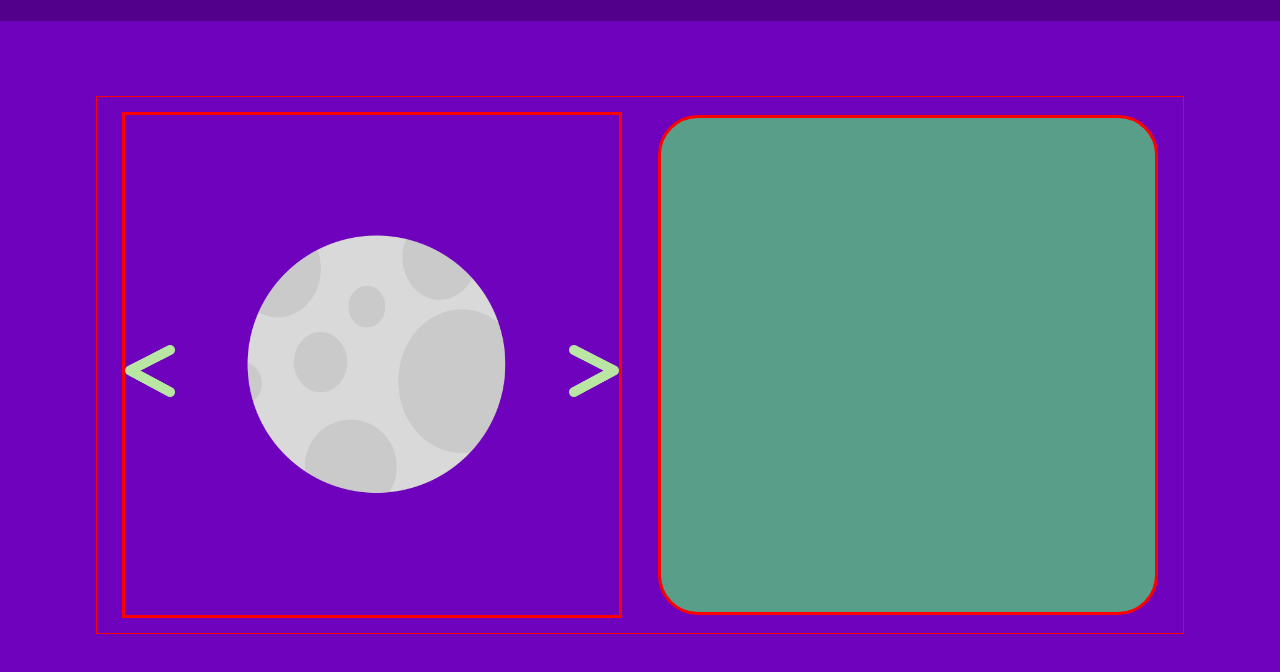
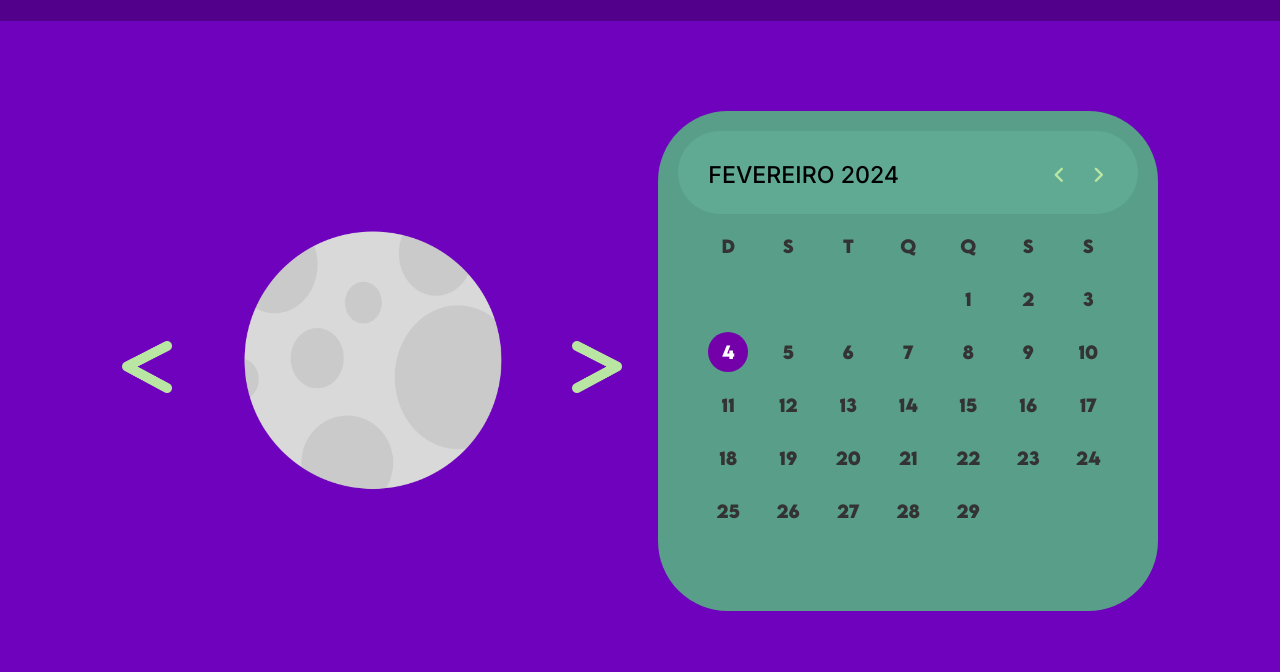
Before and after one commit to ahatra5/astroHorta, a plain HTML site: page index.html in a window 1280 px wide. Shown: the part 162-834 px from the top of the page. Drawn offline with nearby package versions, Linux system fonts and the light colour scheme; a web font is replaced by a local one.

Commit message:
calendarioMeses

```diff
--- /dev/null
+++ b/calendar.js
@@ -0,0 +1,55 @@
+const daysTag = document.querySelector(".days"),
+    currentDate = document.querySelector(".current-date"),
+    prevNextIcon = document.querySelectorAll(".icons span");
+
+// getting new date, current year and month
+let date = new Date(),
+    currYear = date.getFullYear(),
+    currMonth = date.getMonth();
+
+// storing full name of all months in array
+const months = ["JANEIRO", "FEVEREIRO", "MARÇO", "ABRIL", "MAIO", "JUNHO", "JULHO",
+    "AGOSTO", "SETEMBRO", "OUTUBRO", "NOVEMBRO", "DEZEMBRO"];
+
+const renderCalendar = () => {
+    let firstDayofMonth = new Date(currYear, currMonth, 1).getDay(), // getting first day of month
+        lastDateofMonth = new Date(currYear, currMonth + 1, 0).getDate(), // getting last date of month
+        lastDayofMonth = new Date(currYear, currMonth, lastDateofMonth).getDay(), // getting last day of month
+        lastDateofLastMonth = new Date(currYear, currMonth, 0).getDate(); // getting last date of previous month
+    let liTag = "";
+
+    for (let i = firstDayofMonth; i > 0; i--) { // creating li of previous month last days
+        liTag += `<li class="inactive">${lastDateofLastMonth - i + 1}</li>`;
+    }
+
+    for (let i = 1; i <= lastDateofMonth; i++) { // creating li of all days of current month
+        // adding active class to li if the current day, month, and year matched
+        let isToday = i === date.getDate() && currMonth === new Date().getMonth()
+            && currYear === new Date().getFullYear() ? "active" : "";
+        liTag += `<li class="${isToday}">${i}</li>`;
+    }
+
+    for (let i = lastDayofMonth; i < 6; i++) { // creating li of next month first days
+        liTag += `<li class="inactive">${i - lastDayofMonth + 1}</li>`
+    }
+    currentDate.innerText = `${months[currMonth]} ${currYear}`; // passing current mon and yr as currentDate text
+    daysTag.innerHTML = liTag;
+}
+renderCalendar();
+
+prevNextIcon.forEach(icon => { // getting prev and next icons
+    icon.addEventListener("click", () => { // adding click event on both icons
+        // if clicked icon is previous icon then decrement current month by 1 else increment it by 1
+        currMonth = icon.id === "prev" ? currMonth - 1 : currMonth + 1;
+
+        if (currMonth < 0 || currMonth > 11) { // if current month is less than 0 or greater than 11
+            // creating a new date of current year & month and pass it as date value
+            date = new Date(currYear, currMonth, new Date().getDate());
+            currYear = date.getFullYear(); // updating current year with new date year
+            currMonth = date.getMonth(); // updating current month with new date month
+        } else {
+            date = new Date(); // pass the current date as date value
+        }
+        renderCalendar(); // calling renderCalendar function
+    });
+});
--- a/index.html
+++ b/index.html
@@ -9,10 +9,18 @@
       href="https://fonts.googleapis.com/css?family=Gugi"
       rel="stylesheet"
     />
+    <link
+      rel="stylesheet"
+      href="https://fonts.googleapis.com/css2?family=Material+Symbols+Rounded:opsz,wght,FILL,GRAD@20..48,100..700,0..1,-50..200"
+    />
     <link rel="preconnect" href="https://fonts.googleapis.com" />
     <link rel="preconnect" href="https://fonts.gstatic.com" crossorigin />
     <link
       href="https://fonts.googleapis.com/css2?family=Baloo+Bhaina+2:wght@400..800&display=swap"
+      rel="stylesheet"
+    />
+    <link
+      href="https://fonts.googleapis.com/css2?family=Inter:wght@100..900&display=swap"
       rel="stylesheet"
     />
   </head>
@@ -53,8 +61,84 @@
           <img src="img/flechaDireita.png" alt="Próxima" width="50px" />
         </button>
       </div>
-      <script src="script.js"></script>
-      <div class="calendario-container"></div>
+      <script src="carrousel.js"></script>
+
+      <!-- CALENDARIO -->
+      <!-- CodingNepal YOUTUBE CREDS -->
+
+      <div class="wrapper">
+        <header>
+          <p class="current-date">
+            2024 <br />
+            FEVEREIRO
+          </p>
+          <div class="icons">
+            <span id="prev" class="material-symbols-rounded">chevron_left</span>
+            <span id="next" class="material-symbols-rounded"
+              >chevron_right</span
+            >
+          </div>
+        </header>
+        <div class="calendar">
+          <ul class="weeks">
+            <li>D</li>
+            <li>S</li>
+            <li>T</li>
+            <li>Q</li>
+            <li>Q</li>
+            <li>S</li>
+            <li>S</li>
+          </ul>
+          <ul class="days">
+            <li>28</li>
+            <li>29</li>
+            <li>30</li>
+            <li>31</li>
+            <li>1</li>
+            <li>2</li>
+            <li>3</li>
+            <li>4</li>
+            <li>5</li>
+            <li>6</li>
+            <li>7</li>
+            <li>8</li>
+            <li>9</li>
+            <li>10</li>
+            <li>11</li>
+            <li>12</li>
+            <li>13</li>
+            <li>14</li>
+            <li>15</li>
+            <li>16</li>
+            <li>17</li>
+            <li>18</li>
+            <li>19</li>
+            <li>20</li>
+            <li>21</li>
+            <li>22</li>
+            <li>23</li>
+            <li>24</li>
+            <li>25</li>
+            <li>26</li>
+            <li>27</li>
+            <li>28</li>
+            <li>29</li>
+            <li>1</li>
+            <li>2</li>
+            <li>3</li>
+            <li>4</li>
+            <li>5</li>
+            <li>6</li>
+            <li>7</li>
+            <li>8</li>
+            <li>9</li>
+          </ul>
+        </div>
+      </div>
+      <script src="calendar.js"></script>
+
+      <!-- CALENDARIO -->
+      <!-- CodingNepal YOUTUBE CREDS -->
     </section>
   </body>
 </html>
--- a/style.css
+++ b/style.css
@@ -1,3 +1,11 @@
+@font-face {
+  font-family: lemonMilk;
+  src: url("fonts/LEMONMILK-Bold.otf") format("opentype");
+  font-weight: normal;
+  font-style: normal;
+}
+@import url("https://fonts.googleapis.com/css2?family=Baloo+Bhaina+2:wght@400..800&display=swap");
+@import url("https://fonts.googleapis.com/css2?family=Inter:wght@100..900&display=swap");
 * {
   margin: 0;
   padding: 0;
@@ -45,7 +53,6 @@ body {
 
 .container {
   padding: 15px;
-  border: 1px solid red;
   margin: 75px auto;
   align-items: center;
   justify-content: center;
@@ -56,13 +63,16 @@ body {
 }
 
 .carrossel-container,
-.calendario-container {
+
+
+/* CodingNepal YOUTUBE CREDS */
+/* CALENDARIO */
+
+.wrapper {
   text-align: center;
-  border: red solid;
 }
 
-.calendario-container {
-  border: red solid;
+.wrapper {
   position: relative;
   max-width: 500px;
   width: 500px;
@@ -72,8 +82,102 @@ body {
   margin: auto;
   overflow: hidden; /* Adicionado para esconder qualquer conteúdo adicional que possa vazar */
   background-color: #599e88;
-  border-radius: 40px;
+  border-radius: 70px;
 }
+
+.wrapper header {
+  border-radius: 70px;
+  background-color: #60aa93;
+  display: flex;
+  align-items: center;
+  padding: 25px 30px 20px;
+  justify-content: space-between;
+  font-family: "inter";
+}
+
+header .icons {
+  display: flex;
+}
+header .icons span {
+  height: 38px;
+  width: 38px;
+  margin: 0 1px;
+  cursor: pointer;
+  color: #bae6a3;
+  text-align: center;
+  line-height: 38px;
+  font-size: 1.9rem;
+  user-select: none;
+  border-radius: 50%;
+}
+.icons span:last-child {
+  margin-right: -10px;
+}
+header .icons span:hover {
+  background: #f2f2f2;
+}
+header .current-date {
+  font-size: 1.45rem;
+  font-weight: 500;
+}
+.calendar {
+  padding: 20px;
+  font-family: lemonMilk;
+}
+.calendar ul {
+  display: flex;
+  flex-wrap: wrap;
+  list-style: none;
+  text-align: center;
+}
+.calendar .days {
+  margin-bottom: 20px;
+}
+.calendar li {
+  color: #333;
+  width: calc(100% / 7);
+  font-size: 1.07rem;
+}
+
+.calendar li:hover {
+  color: #ffd466;
+}
+
+.calendar .weeks li {
+  font-weight: 500;
+  cursor: default;
+}
+.calendar .days li {
+  z-index: 1;
+  position: relative;
+  margin-top: 30px;
+}
+.days li.inactive {
+  visibility: hidden;
+}
+.days li.active {
+  color: #fff;
+}
+.days li::before {
+  position: absolute;
+  content: "";
+  left: 50%;
+  top: 50%;
+  height: 40px;
+  width: 40px;
+  z-index: -1;
+  border-radius: 50%;
+  transform: translate(-50%, -50%);
+}
+.days li.active::before {
+  background: #7300a9;
+}
+.days li:not(.active):hover::before {
+  background: #7300a9;
+}
+
+/* CALENDARIO */
+/* CodingNepal YOUTUBE CREDS */
 
 .carrossel-container {
   position: relative;
@@ -108,8 +212,3 @@ button {
 #nextBtn {
   right: -30px;
 }
-
-.fase-lunar {
-  color: #52008c; /* Cor roxa */
-  font-weight: bold;
-}
```
Also changed, not shown: carrousel.js (renamed from script.js), fonts/LEMONMILK-Bold.otf (added).
